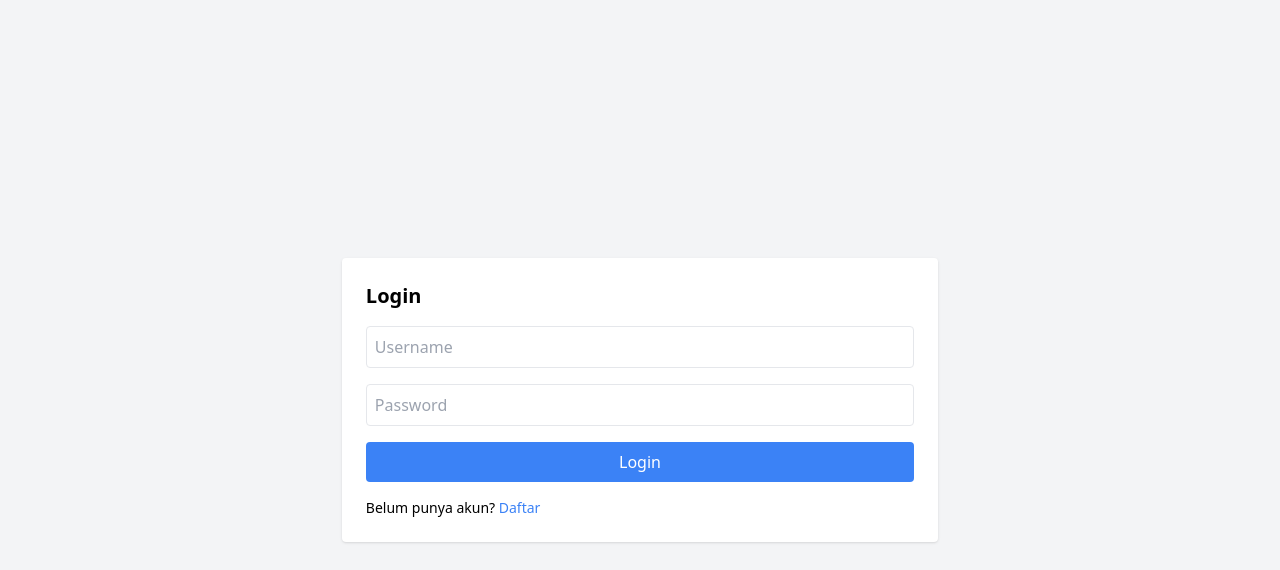
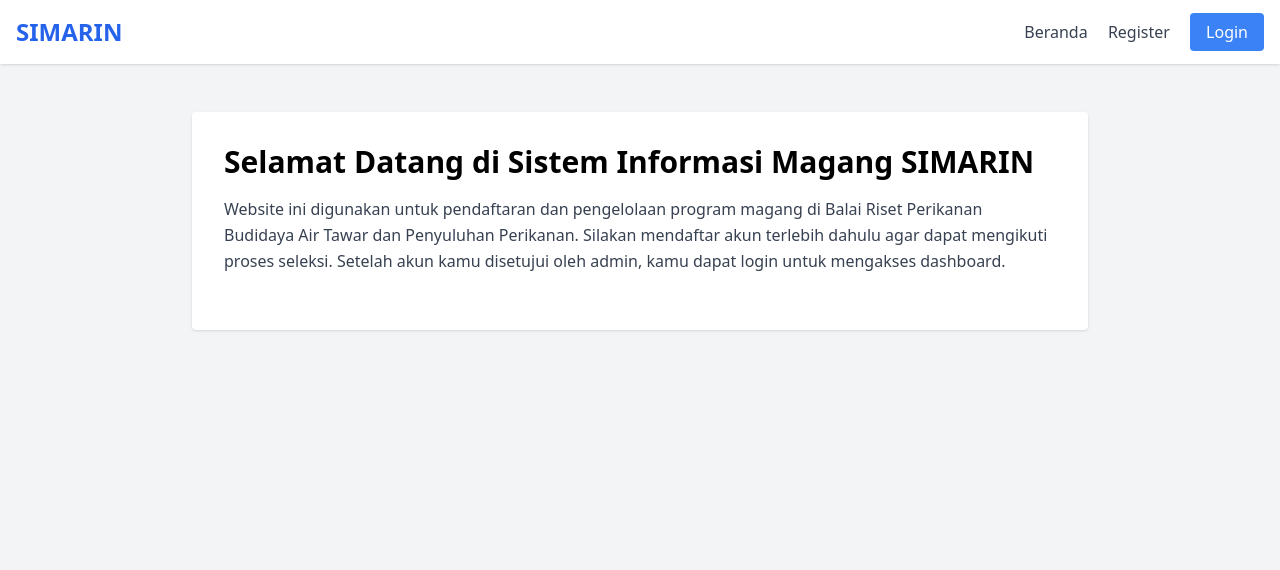
Before and after one commit to ferzian/simarin, a Node server app: page / in a window 1280 px wide. Shown: the top 570 px of the page. Run offline with Node 20, Linux system fonts and the light colour scheme; some libraries are stand-ins or nearby versions.

Commit message:
Landing Page

```diff
--- a/server.js
+++ b/server.js
@@ -13,7 +13,8 @@ app.set('view engine', 'ejs');
 app.set('views', path.join(__dirname, 'views'));
 
 // Routes
-app.get('/', (req, res) => res.render('login'));
+app.get('/', (req, res) => res.render('index'));
+app.get('/login', (req, res) => res.render('login'));
 app.get('/register', (req, res) => res.render('register'));
 app.use('/auth', authRoutes);
 
--- /dev/null
+++ b/views/index.ejs
@@ -0,0 +1,25 @@
+<!DOCTYPE html>
+<html lang="en">
+<head>
+  <script src="https://cdn.tailwindcss.com"></script>
+  <title>SIMARIN - Sistem Magang</title>
+</head>
+<body class="bg-gray-100 font-sans">
+  <nav class="bg-white shadow p-4 flex justify-between items-center">
+    <h1 class="text-2xl font-bold text-blue-600">SIMARIN</h1>
+    <div class="space-x-4">
+      <a href="/" class="text-gray-700 hover:text-blue-500">Beranda</a>
+      <a href="/register" class="text-gray-700 hover:text-blue-500">Register</a>
+      <a href="/login" class="bg-blue-500 text-white px-4 py-2 rounded hover:bg-blue-600">Login</a>
+    </div>
+  </nav>
+
+  <main class="max-w-4xl mx-auto mt-12 bg-white p-8 rounded shadow">
+    <h2 class="text-3xl font-bold mb-4">Selamat Datang di Sistem Informasi Magang SIMARIN</h2>
+    <p class="text-gray-700 leading-relaxed mb-6">
+      Website ini digunakan untuk pendaftaran dan pengelolaan program magang di Balai Riset Perikanan Budidaya Air Tawar dan Penyuluhan Perikanan.
+      Silakan mendaftar akun terlebih dahulu agar dapat mengikuti proses seleksi. Setelah akun kamu disetujui oleh admin, kamu dapat login untuk mengakses dashboard.
+    </p>
+  </main>
+</body>
+</html>
```
Also changed, not shown: routes/auth.js (+14 -0 lines), views/admin-dashboard.ejs (+11 -3 lines), views/register.ejs (+5 -4 lines).
